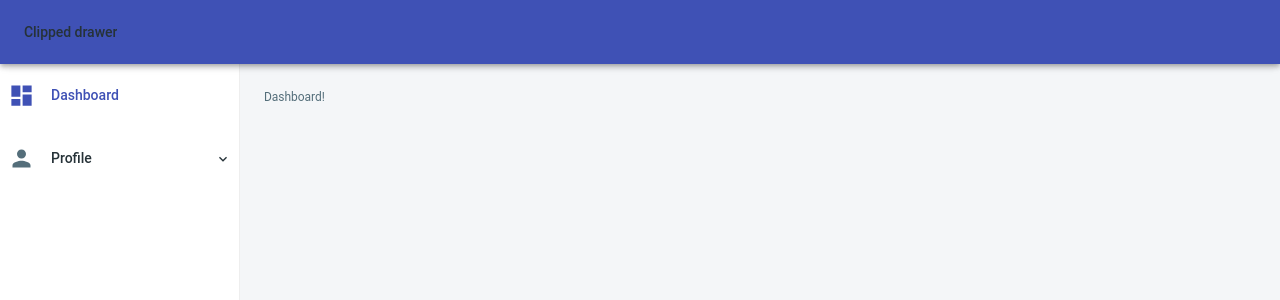
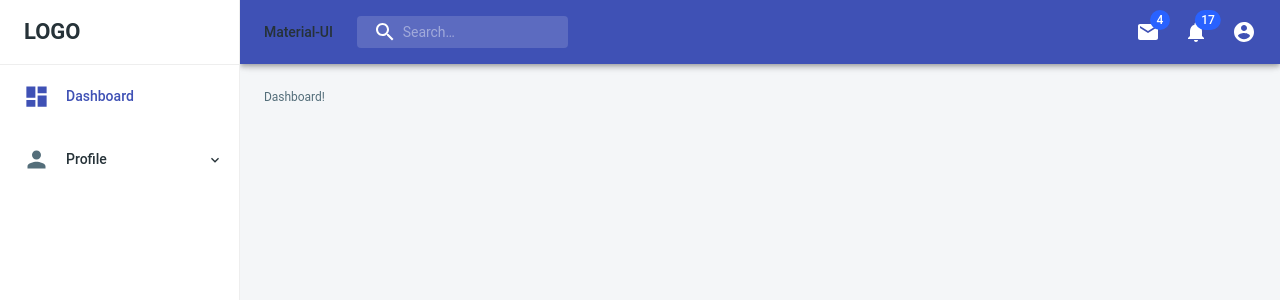
Before and after one commit to Ozea/movies, a React (Create React App) app: page /dashboard in a window 1280 px wide. Shown: the top 300 px of the page. Built offline with nearby package versions, Linux system fonts and the light colour scheme.

Commit message:
(4) Added i18n. Updated main layout.

```diff
--- a/package.json
+++ b/package.json
@@ -11,9 +11,12 @@
     "@testing-library/user-event": "^12.1.10",
     "clsx": "^1.1.1",
     "dotenv": "^10.0.0",
+    "i18next": "^20.3.4",
+    "i18next-parser": "^4.2.0",
     "prop-types": "^15.7.2",
     "react": "^17.0.2",
     "react-dom": "^17.0.2",
+    "react-i18next": "^11.11.3",
     "react-router-config": "^5.1.1",
     "react-router-dom": "^5.2.0",
     "react-scripts": "4.0.3",
@@ -23,7 +26,8 @@
     "start": "react-scripts start",
     "build": "react-scripts build",
     "test": "react-scripts test",
-    "eject": "react-scripts eject"
+    "eject": "react-scripts eject",
+    "parsei18n": "./node_modules/.bin/i18next 'src/**/*.js' [-c]"
   },
   "eslintConfig": {
     "extends": [
--- a/src/App.js
+++ b/src/App.js
@@ -1,10 +1,33 @@
 import React from "react";
+// Router
 import { BrowserRouter as Router } from "react-router-dom";
+import RouteBuilder from "components/Router/RouteBuilder";
 import { renderRoutes } from "react-router-config";
 import { routes } from "routes";
+// MUi theme
 import { ThemeProvider } from "@material-ui/core";
 import { theme } from "theme";
-import RouteBuilder from "components/Router/RouteBuilder";
+// i18n
+import { DEFAULT_LANGUAGE, loadLanguage } from './utils/language';
+import { initReactI18next } from "react-i18next";
+import en from './translations/en.json';
+import de from './translations/de.json';
+import i18n from "i18next";
+
+i18n
+  .use(initReactI18next)
+  .init({
+    resources: {
+      en: { translation: en },
+      de: { translation: de }
+    },
+    lng: loadLanguage(),
+    fallbackLng: DEFAULT_LANGUAGE,
+
+    interpolation: {
+      escapeValue: false
+    }
+  });
 
 function App() {
   return (
--- a/src/components/NavItem/index.js
+++ b/src/components/NavItem/index.js
@@ -23,7 +23,8 @@ const useStyles = makeStyles((theme) => ({
     justifyContent: 'flex-start',
     textTransform: 'none',
     letterSpacing: 0,
-    width: '100%'
+    width: '100%',
+    borderRadius: 0
   },
   buttonLeaf: {
     padding: '10px 8px',
@@ -80,7 +81,7 @@ const NavItem = ({
     setOpen((prevOpen) => !prevOpen);
   };
 
-  let paddingLeft = 8;
+  let paddingLeft = 15;
 
   if (depth > 0) {
     paddingLeft = 32 + 8 * depth;
--- a/src/components/Sidebar/index.js
+++ b/src/components/Sidebar/index.js
@@ -1,6 +1,6 @@
 import React from "react";
 // Material core
-import { Drawer, Toolbar, List } from "@material-ui/core";
+import { Divider, Drawer, List, Toolbar } from "@material-ui/core";
 // Styles
 import { makeStyles } from "@material-ui/core";
 // Sidebar config
@@ -22,13 +22,21 @@ const useStyles = makeStyles(theme => ({
   drawerContainer: {
     overflow: 'auto',
   },
+  listItem: {
+    padding: theme.spacing(1)
+  },
+  logo: {
+    textTransform: 'uppercase',
+    fontWeight: 'bolder',
+    fontSize: '22px'
+  }
 }));
 
 export default function Sidebar() {
   const classes = useStyles();
 
   const renderNavItems = ({ items, key, ...rest }) => (
-    <List key={key}>
+    <List key={key} className={classes.listItem}>
       {items.reduce((acc, item) => reduceChildRoutes({ acc, item, ...rest }), [])}
     </List>
   );
@@ -78,7 +86,10 @@ export default function Sidebar() {
       variant="permanent"
       classes={{ paper: classes.drawerPaper }}
     >
-      <Toolbar />
+      <Toolbar><div className={classes.logo}>Logo</div></Toolbar>
+
+      <Divider />
+
       <div className={classes.drawerContainer}>
         {sidebarConfig.map((list, index) => renderNavItems({
           items: list.items,
--- /dev/null
+++ b/src/components/TopBar/index.js
@@ -0,0 +1,131 @@
+import React from 'react';
+// Core
+import { makeStyles, AppBar, Toolbar, Typography, IconButton, InputBase, Badge, alpha } from "@material-ui/core";
+// Icons
+import { Search, Notifications, Mail, AccountCircle, More } from "@material-ui/icons";
+
+const drawerWidth = 240;
+
+const useStyles = makeStyles(theme => ({
+  appBar: {
+    width: `calc(100% - ${drawerWidth}px)`,
+    marginLeft: drawerWidth,
+  },
+  grow: {
+    flexGrow: 1,
+  },
+  menuButton: {
+    marginRight: theme.spacing(2),
+  },
+  title: {
+    display: 'none',
+    [theme.breakpoints.up('sm')]: {
+      display: 'block',
+    },
+  },
+  search: {
+    position: 'relative',
+    borderRadius: theme.shape.borderRadius,
+    backgroundColor: alpha(theme.palette.common.white, 0.15),
+    '&:hover': {
+      backgroundColor: alpha(theme.palette.common.white, 0.25),
+    },
+    marginRight: theme.spacing(2),
+    marginLeft: 0,
+    width: '100%',
+    [theme.breakpoints.up('sm')]: {
+      marginLeft: theme.spacing(3),
+      width: 'auto',
+    },
+  },
+  searchIcon: {
+    padding: theme.spacing(0, 2),
+    height: '100%',
+    position: 'absolute',
+    pointerEvents: 'none',
+    display: 'flex',
+    alignItems: 'center',
+    justifyContent: 'center',
+  },
+  inputRoot: {
+    color: 'inherit',
+  },
+  inputInput: {
+    padding: theme.spacing(1, 1, 1, 0),
+    paddingLeft: `calc(1em + ${theme.spacing(4)}px)`,
+    transition: theme.transitions.create('width'),
+    width: '100%',
+    [theme.breakpoints.up('md')]: {
+      width: '20ch',
+    },
+  },
+  sectionDesktop: {
+    display: 'none',
+    [theme.breakpoints.up('md')]: {
+      display: 'flex',
+    },
+  },
+  sectionMobile: {
+    display: 'flex',
+    [theme.breakpoints.up('md')]: {
+      display: 'none',
+    },
+  },
+}));
+
+export default function TopBar(props) {
+  const classes = useStyles();
+
+  return (
+    <AppBar position="fixed" className={classes.appBar}>
+      <Toolbar>
+        <Typography className={classes.title} variant="h6" noWrap>
+          Material-UI
+        </Typography>
+        <div className={classes.search}>
+          <div className={classes.searchIcon}>
+            <Search />
+          </div>
+          <InputBase
+            placeholder="Search…"
+            classes={{
+              root: classes.inputRoot,
+              input: classes.inputInput,
+            }}
+            inputProps={{ 'aria-label': 'search' }}
+          />
+        </div>
+        <div className={classes.grow} />
+        <div className={classes.sectionDesktop}>
+          <IconButton aria-label="show 4 new mails" color="inherit">
+            <Badge badgeContent={4} color="secondary">
+              <Mail />
+            </Badge>
+          </IconButton>
+          <IconButton aria-label="show 17 new notifications" color="inherit">
+            <Badge badgeContent={17} color="secondary">
+              <Notifications />
+            </Badge>
+          </IconButton>
+          <IconButton
+            edge="end"
+            aria-label="account of current user"
+            aria-haspopup="true"
+            color="inherit"
+          >
+            <AccountCircle />
+          </IconButton>
+        </div>
+        <div className={classes.sectionMobile}>
+          <IconButton
+            aria-label="show more"
+            aria-haspopup="true"
+            color="inherit"
+          >
+            <More />
+          </IconButton>
+        </div>
+      </Toolbar>
+    </AppBar>
+  );
+}
--- /dev/null
+++ b/src/components/index.js
@@ -0,0 +1,3 @@
+export { default as TopBar } from './TopBar';
+export { default as Sidebar } from './Sidebar';
+export { default as NavItem } from './NavItem';
--- a/src/layouts/Main/index.js
+++ b/src/layouts/Main/index.js
@@ -1,15 +1,14 @@
 import React, { Suspense } from "react";
 // Core material
-import { CssBaseline, makeStyles, AppBar, Toolbar, Typography } from "@material-ui/core";
-import Sidebar from "components/Sidebar";
+import { CssBaseline, makeStyles, Toolbar } from "@material-ui/core";
+// Components
+import { Sidebar, TopBar } from "components";
+// Router
 import { renderRoutes } from "react-router-config";
 
 const useStyles = makeStyles(theme => ({
   root: {
     display: 'flex',
-  },
-  appBar: {
-    zIndex: theme.zIndex.drawer + 1,
   },
   content: {
     flexGrow: 1,
@@ -23,13 +22,7 @@ export default function MainLayout({ route }) {
   return (
     <div className={classes.root}>
       <CssBaseline />
-      <AppBar position="fixed" className={classes.appBar}>
-        <Toolbar>
-          <Typography variant="h6" noWrap>
-            Clipped drawer
-          </Typography>
-        </Toolbar>
-      </AppBar>
+      <TopBar />
 
       <Sidebar />
 
--- /dev/null
+++ b/src/translations/de.json
@@ -0,0 +1,3 @@
+{
+  "Dashboard": "Dashboarden"
+}
--- /dev/null
+++ b/src/translations/en.json
@@ -0,0 +1,3 @@
+{
+  "Dashboard": "Dashboard"
+}
--- /dev/null
+++ b/src/utils/language.js
@@ -0,0 +1,15 @@
+export const DEFAULT_LANGUAGE = 'en';
+
+export const loadLanguage = () => {
+  const currentLanguage = localStorage.getItem('language');
+
+  if (!currentLanguage) {
+    localStorage.setItem('language', DEFAULT_LANGUAGE);
+  }
+
+  return localStorage.getItem('language');
+}
+
+export const setLanguage = lang => {
+  localStorage.setItem('language', lang);
+}
--- a/src/views/Main/Dashboard.js
+++ b/src/views/Main/Dashboard.js
@@ -1,7 +1,10 @@
 import React from 'react';
+import { useTranslation } from 'react-i18next';
 
 export default function Dashboard() {
+  const { t } = useTranslation();
+
   return(
-    <div>Dashboard!</div>
+    <div>{t('Dashboard')}!</div>
   );
 }
```
Also changed, not shown: i18next-parser.config.js (added, +32 -0 lines), 1 other file (tests, documents, lock files or other folders).
